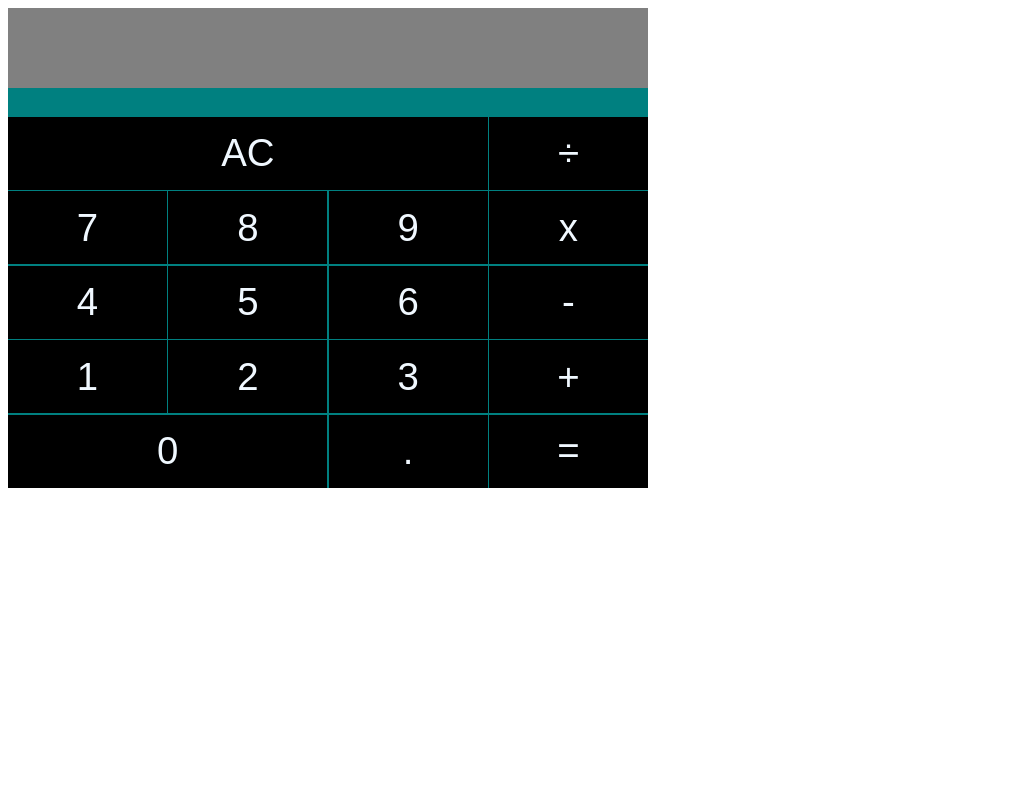
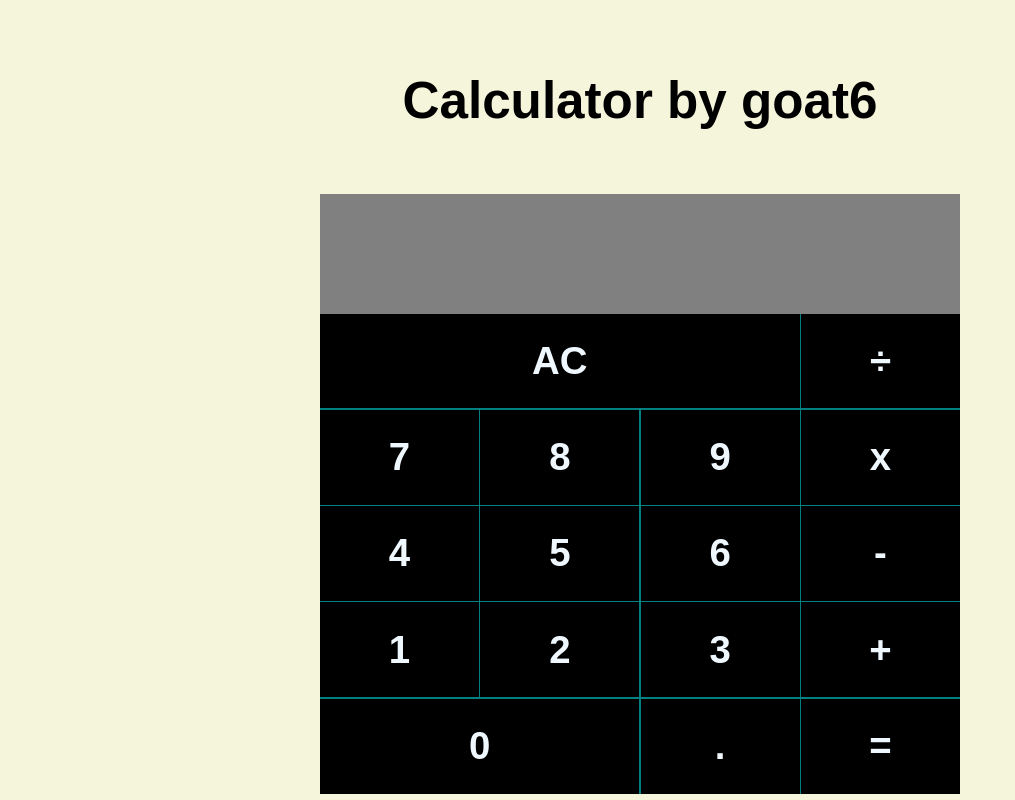
Before and after one commit to goat6/calculator, a plain HTML site: page index.html in a window 1280 px wide. Shown: the whole page, without its empty margins (0-1015 px from the left). Drawn offline with Linux system fonts and the light colour scheme.

Commit message:
stylistic changes, centering and title

```diff
--- a/index.html
+++ b/index.html
@@ -9,11 +9,12 @@
     <link rel="stylesheet" href="style.css" />
   </head>
   <body>
+    <h1>Calculator by goat6</h1>
+    <div class="display-wrapper">
+      <p class="display2"></p>
+      <p class="display"></p>
+    </div>
     <div class="calculator-wrapper">
-      <div class="display-wrapper">
-        <p class="display2"></p>
-        <p class="display"></p>
-      </div>
       <button class="AC">AC</button>
       <button class="divide">÷</button>
       <button class="7">7</button>
--- a/style.css
+++ b/style.css
@@ -1,6 +1,20 @@
 * {
-    outline: 0;
+    margin: 0;
     box-sizing: border-box;
+    font-family: Arial, Helvetica, sans-serif;
+}
+body {
+    display: flex;
+    flex-direction: column;
+    justify-content: center;
+    align-items: center;
+    width: 100svw;
+    height: 100svh;
+    background: beige;
+}
+h1 {
+    font-size: 4vw;
+    padding: 5vw;
 }
 .calculator-wrapper {
     display: grid;
@@ -15,10 +29,12 @@ button {
     border: none;
     cursor: pointer;
     background: black;
-    color:aliceblue
+    color:aliceblue;
+    font-weight: bold;
 }
 .display-wrapper {
-    height: 10vh;
+    height: 15vh;
+    width: 50vw;
     grid-column: 1/5;
     background: grey;
     display: flex;
```
